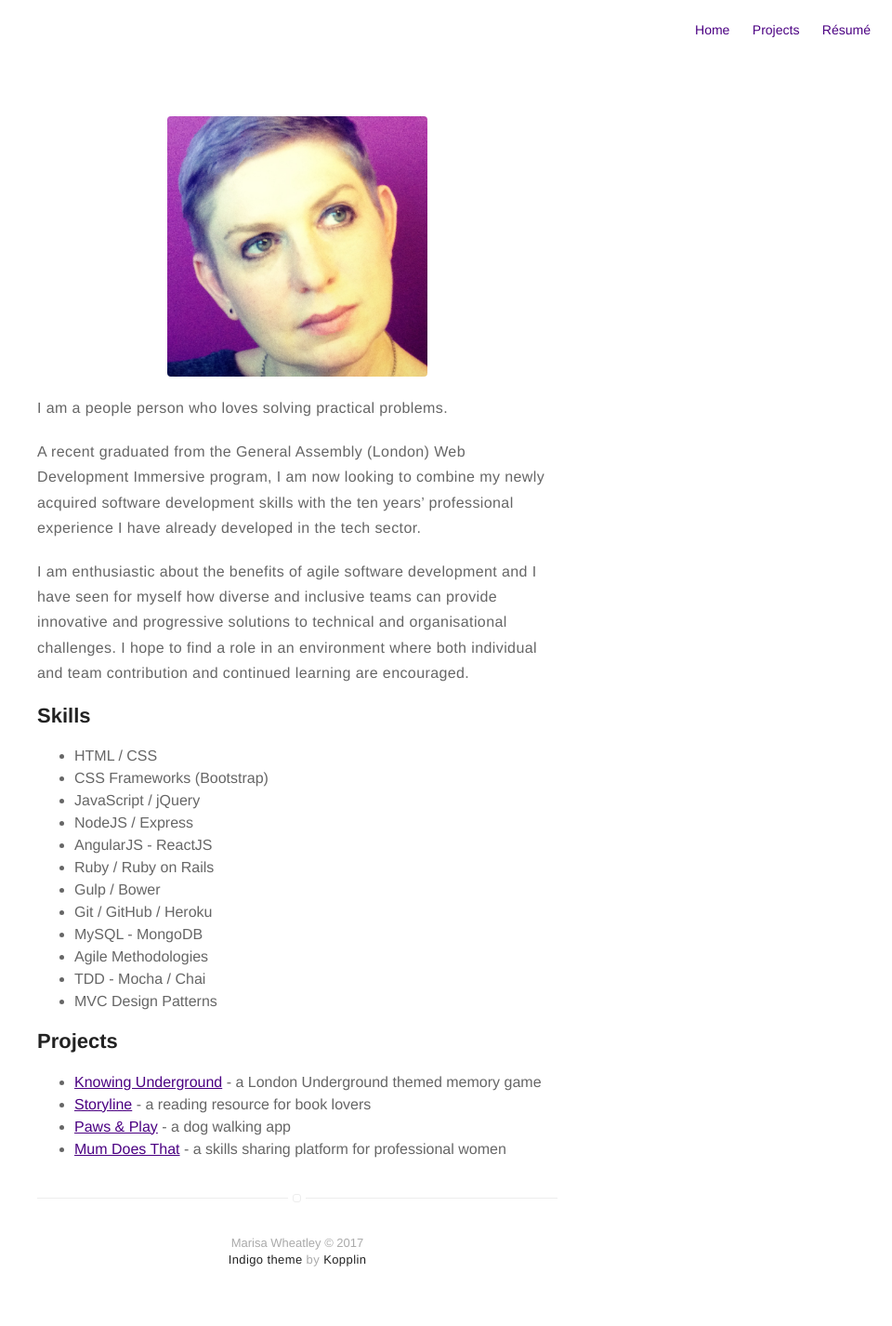
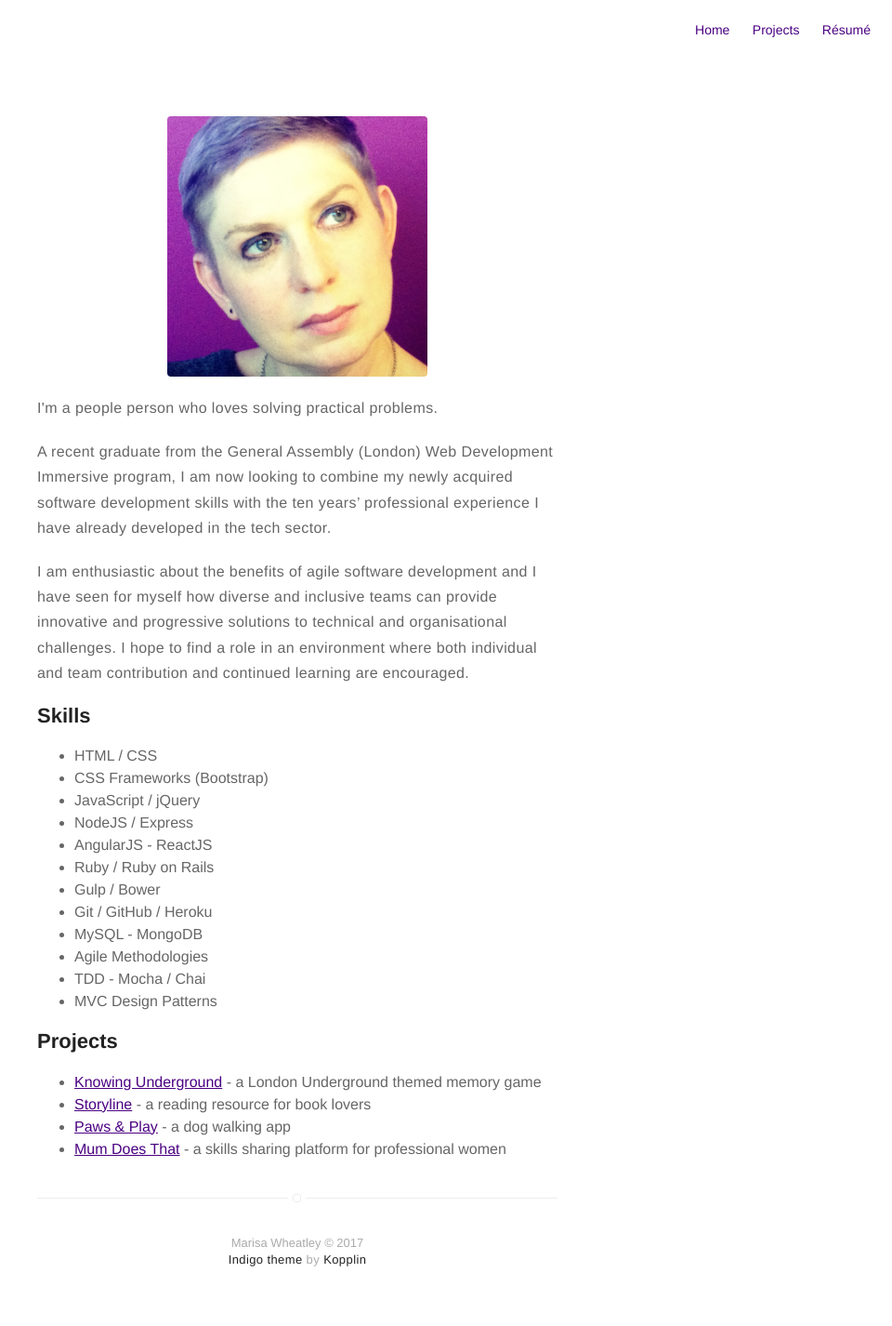
Before and after one commit to MarMinsk/MarMinsk.github.io, a Jekyll site: the page built from about.md, in a window 1280 px wide. Shown: the whole page at 93% size, without its empty margins (320-1280 px from the left). Built offline with Jekyll 4.4.1, drawn with Linux system fonts in a browser that asks for light colours.

Commit message:
updating CV

```diff
--- a/_config.yml
+++ b/_config.yml
@@ -3,7 +3,7 @@ name: Marisa Wheatley
 bio: Coder | Cat Lover | Coffee Drinker
 
 # twitter summary info
-description: A blog about technology and stuff related
+description: A site about code, cats and caffine
 
 # if it's an external image, update below for true
 # better with square images
@@ -15,7 +15,7 @@ picture: assets/images/Marisa-profile-pic-2.png
 resume: true
 # resume-external: true
 # resume-url: https://google.com/?q=my+resume
-resume-url: assets/images/Marisa-Wheatley-GA-WDI-CV.pdf
+resume-url: assets/images/MW-GA-WDI-portfolio-CV.pdf
 
 # url: https://koppl.in/indigo
 # your url: http://USERNAME.github.io
@@ -54,18 +54,24 @@ github: MarMinsk
 email: mwheatley@hotmail.com
 
 authors:
-    johndoe:
-        name: John Doe
-        bio: A Man who travels the world eating noodles
+    # johndoe:
+    #     name: John Doe
+    #     bio: A Man who travels the world eating noodles
+    #     external-image: false
+    #     picture: assets/images/profile.jpg
+    #     twitter: johndoe
+    # jamesfoster:
+    #     name: James Foster
+    #     bio: A Man who develops software with coffee
+    #     external-image: false
+    #     picture: assets/images/james.jpg
+    #     twitter: jamesfoster
+      marisawheatley:
+        name: Marisa Wheatley
+        bio: A woman who wants to change the world through tech
         external-image: false
-        picture: assets/images/profile.jpg
-        twitter: johndoe
-    jamesfoster:
-        name: James Foster
-        bio: A Man who develops software with coffee
-        external-image: false
-        picture: assets/images/james.jpg
-        twitter: jamesfoster
+        picture: assets/images/Marisa-profile-pic-2.png
+        twitter: marisa_wheatley
 
 # do you want a larger site? change the option below
 # options: [normal, large] | default: normal
@@ -90,7 +96,7 @@ read-time: true
 show-tags: true
 
 # related posts inside a post?
-related: true
+# related: true
 
 # Display links for next and previous posts for the specified categories
 post-advance-links: [blog]
--- a/about.md
+++ b/about.md
@@ -4,9 +4,9 @@ layout: page
 ---
 ![Profile Image]({{ site.url }}/{{ site.picture }})
 
-<p>I am a people person who loves solving practical problems.</p>
+<p>I'm a people person who loves solving practical problems.</p>
 
-<p>A recent graduated from the General Assembly (London) Web Development Immersive program, I am now looking to combine my newly acquired software development skills with the ten years’ professional experience I have already developed in the tech sector.</p>
+<p>A recent graduate from the General Assembly (London) Web Development Immersive program, I am now looking to combine my newly acquired software development skills with the ten years’ professional experience I have already developed in the tech sector.</p>
 
 <p>I am enthusiastic about the benefits of agile software development and I have seen for myself how diverse and inclusive teams can provide innovative and progressive solutions to technical and organisational challenges. I hope to find a role in an environment where both individual and team contribution and continued learning are encouraged.</p>
 
```
Also changed, not shown: README.md, 1 other file.
